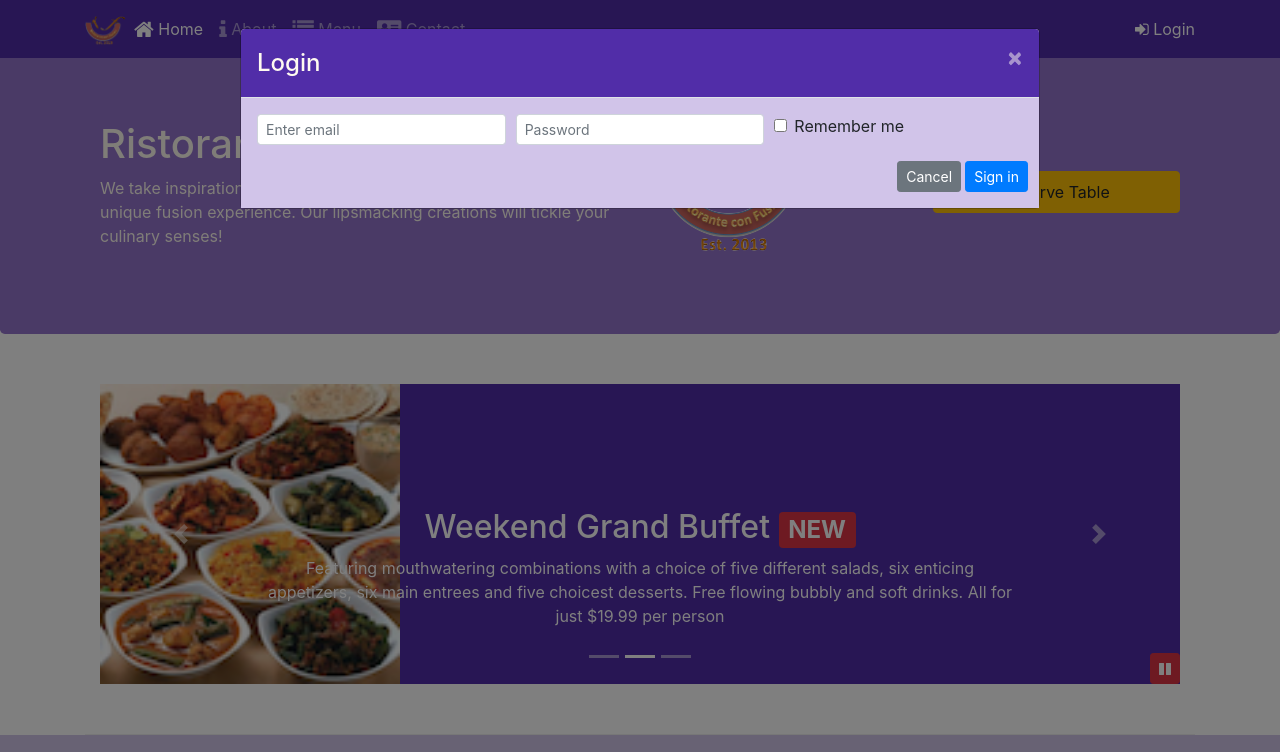
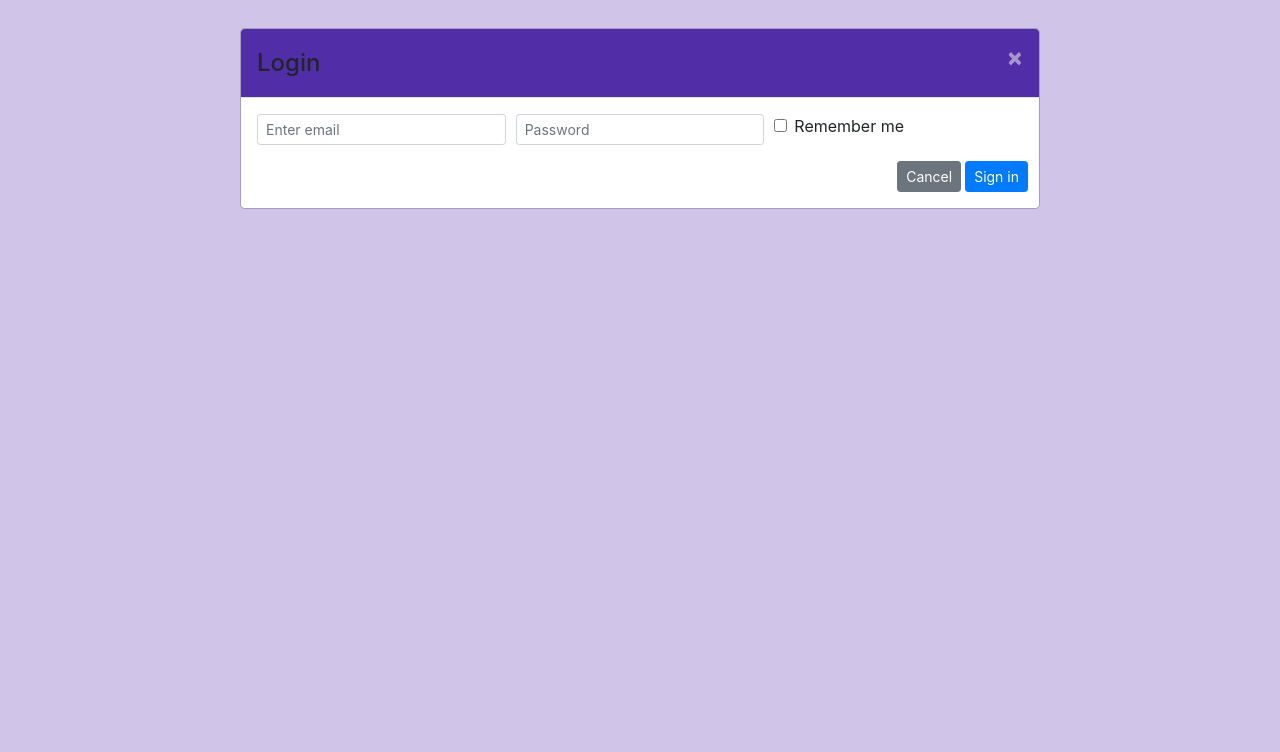
Before and after one commit to Ayoitsjason/git-test, a website: page index.html in a window 1280 px wide. Both pictures are taken after a click on the link "Login". Shown: the top 752 px of the page. Drawn offline with nearby package versions, Linux system fonts and the light colour scheme; files that its build step writes are made by us from their sources.

```diff
--- a/css/styles.scss
+++ b/css/styles.scss
@@ -80,16 +80,13 @@
 }
 
 .modal {
+  background: $background-pale;
+
   .modal-header {
     background: $background-dark;
-    color: floralwhite;
 
     .close {
       color: floralwhite;
     }
   }
-
-  .modal-body {
-    background: $background-pale;
-  }
 }
```
Also changed, not shown: aboutus.html (+1 -1 lines), contactus.html (+1 -1 lines), package.json (+12 -4 lines), 2 other files.
